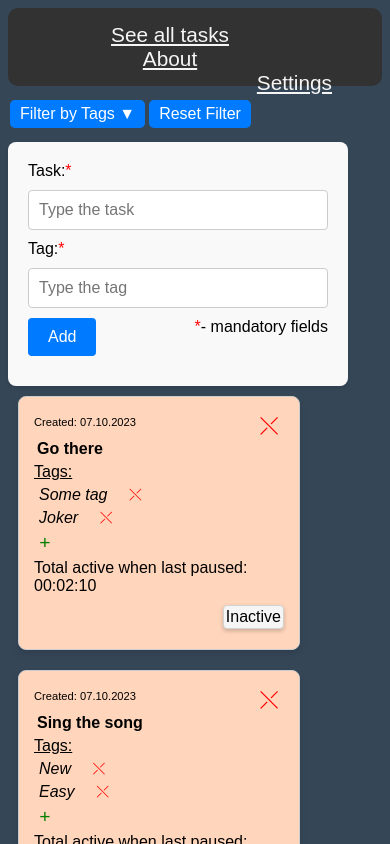
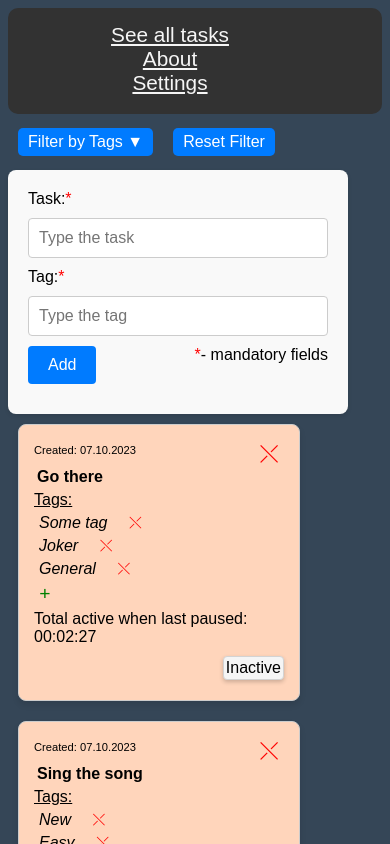
Before and after one commit to iuloz/Tasks-Activity-Monitoring, a React (Create React App) app in the folder work-hours-recording-application/: page /recordings in a window 390 px wide. Shown: the top 844 px of the page. Built offline with nearby package versions, Linux system fonts and the light colour scheme; data requests are answered from the project's data file.

Commit message:
General fixes

```diff
--- a/work-hours-recording-application/db.json
+++ b/work-hours-recording-application/db.json
@@ -6,7 +6,8 @@
       "task": "Go there",
       "tags": [
         "Some tag",
-        "Joker"
+        "Joker",
+        "General"
       ],
       "start": [
         "22.10.2023, 21:51:40",
@@ -26,7 +27,12 @@
         "23.10.2023, 10:45:46",
         "23.10.2023, 10:47:50",
         "23.10.2023, 10:48:02",
-        "23.10.2023, 10:55:15"
+        "23.10.2023, 10:55:15",
+        "23.10.2023, 11:08:42",
+        "23.10.2023, 11:09:07",
+        "23.10.2023, 11:09:14",
+        "23.10.2023, 12:10:20",
+        "23.10.2023, 12:10:27"
       ],
       "end": [
         "22.10.2023, 21:51:48",
@@ -46,9 +52,14 @@
         "23.10.2023, 10:45:53",
         "23.10.2023, 10:47:53",
         "23.10.2023, 10:48:06",
-        "23.10.2023, 10:55:19"
+        "23.10.2023, 10:55:19",
+        "23.10.2023, 11:08:46",
+        "23.10.2023, 11:09:10",
+        "23.10.2023, 11:09:18",
+        "23.10.2023, 12:10:23",
+        "23.10.2023, 12:10:30"
       ],
-      "timeTotal": "00:02:10",
+      "timeTotal": "00:02:27",
       "id": "2"
     },
     {
@@ -74,7 +85,9 @@
         "22.10.2023, 23:22:18",
         "22.10.2023, 23:22:51",
         "23.10.2023, 10:45:47",
-        "23.10.2023, 10:47:53"
+        "23.10.2023, 10:47:53",
+        "23.10.2023, 11:08:42",
+        "23.10.2023, 11:09:10"
       ],
       "end": [
         "22.10.2023, 21:52:12",
@@ -91,9 +104,11 @@
         "22.10.2023, 23:22:22",
         "22.10.2023, 23:22:56",
         "23.10.2023, 10:45:54",
-        "23.10.2023, 10:47:57"
+        "23.10.2023, 10:47:57",
+        "23.10.2023, 11:08:45",
+        "23.10.2023, 11:09:14"
       ],
-      "timeTotal": "00:04:13",
+      "timeTotal": "00:04:20",
       "id": "3"
     },
     {
@@ -154,18 +169,20 @@
       "status": "Inactive",
       "task": "Here we go again!",
       "tags": [
-        "Generalos",
+        "General",
         "Second"
       ],
       "start": [
         "22.10.2023, 22:11:08",
-        "22.10.2023, 22:11:17"
+        "22.10.2023, 22:11:17",
+        "23.10.2023, 12:10:23"
       ],
       "end": [
         "22.10.2023, 22:11:14",
-        "22.10.2023, 22:11:23"
+        "22.10.2023, 22:11:23",
+        "23.10.2023, 12:10:27"
       ],
-      "timeTotal": "00:00:12"
+      "timeTotal": "00:00:16"
     },
     {
       "id": "ce81dc2d-124a-43d1-bea9-464848e84f9e",
@@ -189,13 +206,15 @@
       ],
       "start": [
         "23.10.2023, 10:45:39",
-        "23.10.2023, 10:45:45"
+        "23.10.2023, 10:45:45",
+        "23.10.2023, 12:08:34"
       ],
       "end": [
         "23.10.2023, 10:45:43",
-        "23.10.2023, 10:45:56"
+        "23.10.2023, 10:45:56",
+        "23.10.2023, 12:08:37"
       ],
-      "timeTotal": "00:00:15"
+      "timeTotal": "00:00:18"
     }
   ],
   "settings": {
--- a/work-hours-recording-application/src/AllRecordings.js
+++ b/work-hours-recording-application/src/AllRecordings.js
@@ -134,24 +134,6 @@ function AllRecordings() {
                 setFilterActive(false);
             }}>Reset Filter</button><br />
             <Form task={task} inputChanged={inputChanged} recordTask={recordTask} />
-            {
-                taskList.map((item, index) =>
-                    <TasksItem
-                        key={index}
-                        id={item.id}
-                        date={item.date}
-                        status={item.status}
-                        task={item.task}
-                        tags={item.tags}
-                        startTimes={item.start}
-                        endTimes={item.end}
-                        timeTotal={item.timeTotal}
-                        existingTags={uniqueTags}
-                        uniqueTagsUpdate={newTagsFromTaskItem}
-                    />)
-            }
-
-
 
             {filterActive ? (
                 recordingsList.map((item, index) => (
@@ -165,7 +147,6 @@ function AllRecordings() {
                             tags={item.tags}
                             startTimes={item.start}
                             endTimes={item.end}
-                            hours={item.hours}
                             existingTags={uniqueTags}
                             uniqueTagsUpdate={newTagsFromTaskItem}
                             timeTotal={item.timeTotal}
@@ -186,7 +167,6 @@ function AllRecordings() {
                         tags={item.tags}
                         startTimes={item.start}
                         endTimes={item.end}
-                        hours={item.hours}
                         existingTags={uniqueTags}
                         uniqueTagsUpdate={newTagsFromTaskItem}
                         timeTotal={item.timeTotal}
--- a/work-hours-recording-application/src/TasksItem.js
+++ b/work-hours-recording-application/src/TasksItem.js
@@ -330,6 +330,7 @@ function TasksItem(props) {
             {addingTag ? (
                 <div>
                     <input
+                        placeholder='Click to see existing tags'
                         name='addTag'
                         autoComplete='off'
                         className='component-input'
--- a/work-hours-recording-application/src/styles.css
+++ b/work-hours-recording-application/src/styles.css
@@ -79,6 +79,7 @@ input[type="text"] {
     cursor: pointer;
     padding-left: 3px;
     border-radius: 4px;
+    word-wrap: break-word;
 }
 
 .task:hover {
@@ -108,6 +109,7 @@ input[type="text"] {
     cursor: pointer;
     margin-right: 10px;
     padding: 0 5px;
+    word-wrap: break-word;
 }
 
 .tag-span:hover {
@@ -163,7 +165,7 @@ input[type="text"] {
     text-align: center;
     display: inline-block;
     font-size: 16px;
-    margin: 4px 2px;
+    margin: 4px 10px;
     transition-duration: 0.2s;
     cursor: pointer;
 }
@@ -178,7 +180,6 @@ input[type="text"] {
     float: right;
     margin-right: 50px;
     height: 28px;
-    /* font-size: 15px; */
     cursor: pointer;
 }
 
@@ -199,7 +200,7 @@ input[type="text"] {
         display: block;
         float: none;
     }
-    .settings-btn {
+    #settings_link {
         float: none;
     }
 }
@@ -212,7 +213,6 @@ select {
     background-color: whitesmoke;
     display: inline-block;
     border-radius: 5px;
-    height: 40px;
 }
 
 .text-for-dark-mode {
```
